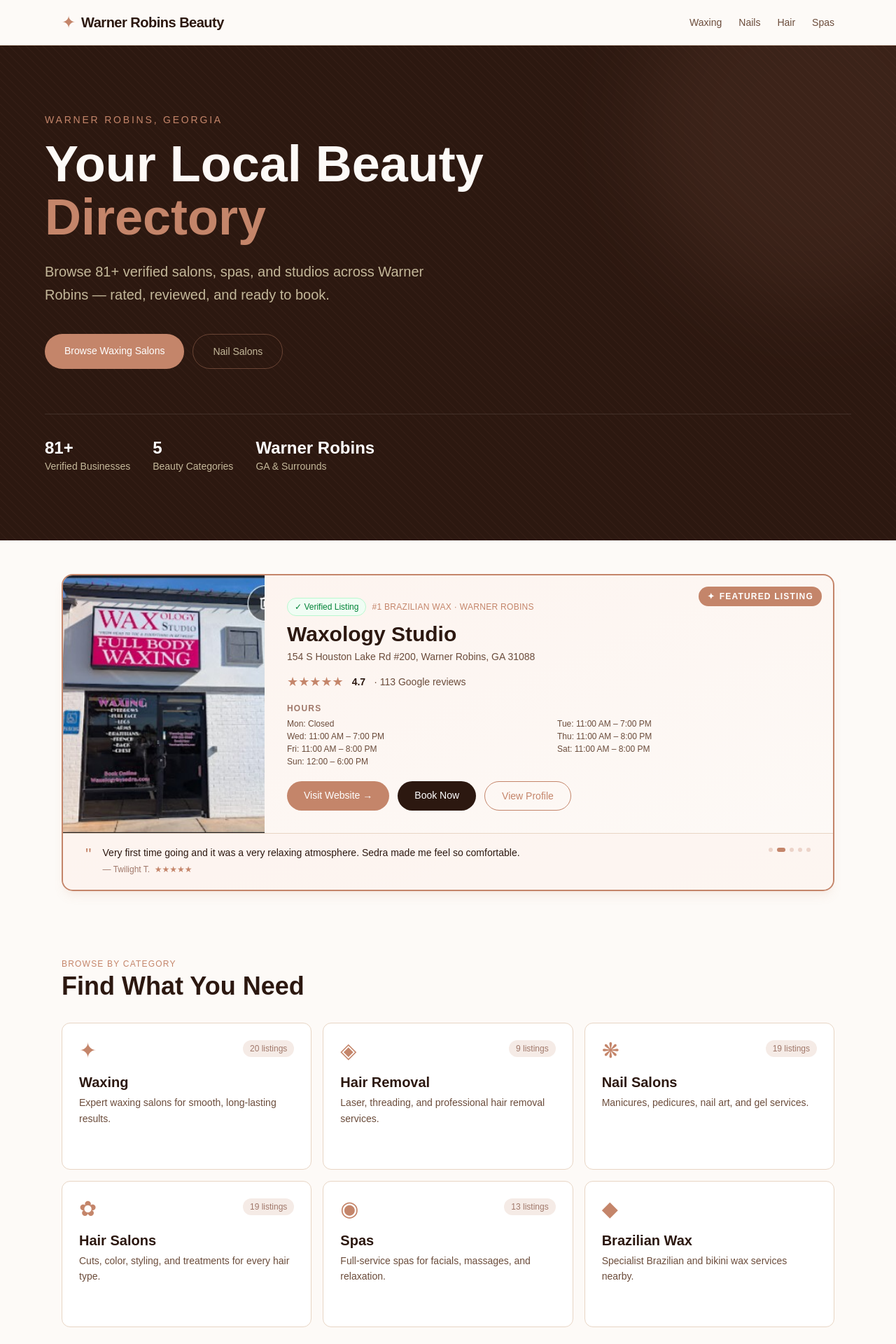
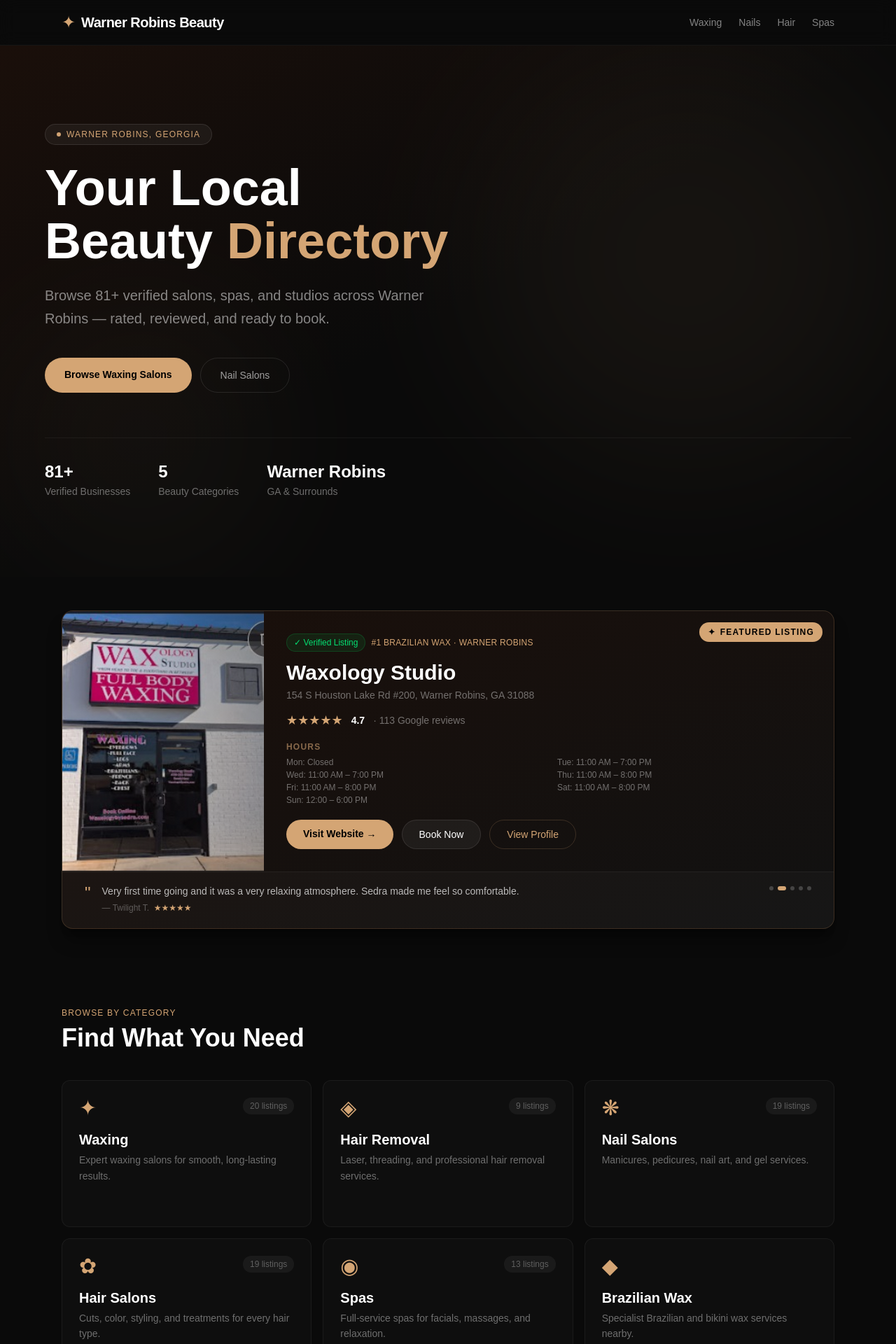
Before and after one commit to skenned23/warnerrobinsbeauty, a Next.js app: page / in a window 1280 px wide. Shown: the top 1920 px of the page at 70% size. Built offline with nearby package versions, Linux system fonts and the light colour scheme; a web font is replaced by a local one.

Commit message:
dark theme redesign

```diff
--- a/app/components/FeaturedListing.tsx
+++ b/app/components/FeaturedListing.tsx
@@ -28,55 +28,56 @@
 
   return (
     <section className="max-w-6xl mx-auto px-6 py-12">
-      <div className="relative rounded-2xl border-2 border-[#C4856A] bg-gradient-to-br from-[#FDF3EE] to-[#FDFAF7] overflow-hidden shadow-lg shadow-[#C4856A]/10">
+      <div className="relative rounded-2xl border border-[#D4A574]/20 bg-gradient-to-br from-[#1a0f0a] to-[#111] overflow-hidden shadow-xl shadow-black/40">
 
         {/* Featured badge */}
-        <div className="absolute top-4 right-4 z-10 flex items-center gap-1.5 bg-[#C4856A] text-white text-xs font-semibold tracking-widest uppercase px-3 py-1.5 rounded-full">
+        <div className="absolute top-4 right-4 z-10 flex items-center gap-1.5 bg-[#D4A574] text-black text-xs font-semibold tracking-widest uppercase px-3 py-1.5 rounded-full">
           <span>✦</span> Featured Listing
         </div>
 
         {/* Top section */}
         <div className="flex flex-col md:flex-row">
 
-          {/* Photo placeholder */}
+          {/* Photo */}
           <div className="md:w-72 h-56 md:h-auto shrink-0 relative overflow-hidden">
             <img
               src="/waxology.jpg"
               alt="Waxology Studio"
               className="w-full h-full object-cover"
             />
+            <div className="absolute inset-0 bg-gradient-to-r from-transparent to-[#1a0f0a]/40" />
           </div>
 
           {/* Info */}
           <div className="flex-1 p-7 md:p-8">
             {/* Verified + rank */}
-            <div className="flex items-center gap-2 mb-2 flex-wrap">
-              <span className="flex items-center gap-1 text-xs bg-green-50 text-green-700 border border-green-200 px-2.5 py-1 rounded-full font-medium">
+            <div className="flex items-center gap-2 mb-3 flex-wrap">
+              <span className="flex items-center gap-1 text-xs bg-green-500/10 text-green-400 border border-green-500/20 px-2.5 py-1 rounded-full font-medium">
                 ✓ Verified Listing
               </span>
-              <span className="text-xs text-[#C4856A] font-medium tracking-wide uppercase">
+              <span className="text-xs text-[#D4A574] font-medium tracking-wide uppercase">
                 #1 Brazilian Wax · Warner Robins
               </span>
             </div>
 
-            <h2 className="font-display text-3xl font-bold text-[#2C1810] mb-1">
+            <h2 className="text-3xl font-bold text-white mb-1">
               Waxology Studio
             </h2>
-            <p className="text-[#6B4C3B] text-sm mb-3">
+            <p className="text-white/40 text-sm mb-3">
               154 S Houston Lake Rd #200, Warner Robins, GA 31088
             </p>
 
             {/* Stars + rating */}
             <div className="flex items-center gap-3 mb-4">
-              <span className="flex gap-0.5 text-[#C4856A] text-lg">★★★★★</span>
-              <span className="text-sm font-semibold text-[#2C1810]">4.7</span>
-              <span className="text-sm text-[#6B4C3B]">· 113 Google reviews</span>
+              <span className="flex gap-0.5 text-[#D4A574] text-lg">★★★★★</span>
+              <span className="text-sm font-semibold text-white">4.7</span>
+              <span className="text-sm text-white/40">· 113 Google reviews</span>
             </div>
 
             {/* Hours */}
             <div className="mb-5">
-              <p className="text-xs font-semibold text-[#A0786A] uppercase tracking-widest mb-1.5">Hours</p>
-              <div className="grid grid-cols-2 gap-x-6 gap-y-0.5 text-xs text-[#6B4C3B]">
+              <p className="text-xs font-semibold text-[#D4A574]/60 uppercase tracking-widest mb-1.5">Hours</p>
+              <div className="grid grid-cols-2 gap-x-6 gap-y-0.5 text-xs text-white/40">
                 <span>Mon: Closed</span>
                 <span>Tue: 11:00 AM – 7:00 PM</span>
                 <span>Wed: 11:00 AM – 7:00 PM</span>
@@ -89,58 +90,37 @@
 
             {/* CTA buttons */}
             <div className="flex flex-wrap gap-3">
-              <a
-                href="http://waxologybysedra.com"
-                target="_blank"
-                rel="noopener noreferrer"
-                className="bg-[#C4856A] hover:bg-[#B5745A] text-white px-6 py-2.5 rounded-full text-sm font-medium transition-colors"
-              >
+              <a href="http://waxologybysedra.com" target="_blank" rel="noopener noreferrer"
+                className="bg-[#D4A574] hover:bg-[#C4956A] text-black px-6 py-2.5 rounded-full text-sm font-semibold transition-colors">
                 Visit Website →
               </a>
-              <a
-                href="http://waxologybysedra.com"
-                target="_blank"
-                rel="noopener noreferrer"
-                className="bg-[#2C1810] hover:bg-[#3D2415] text-white px-6 py-2.5 rounded-full text-sm font-medium transition-colors"
-              >
+              <a href="http://waxologybysedra.com" target="_blank" rel="noopener noreferrer"
+                className="bg-white/5 hover:bg-white/10 border border-white/10 text-white px-6 py-2.5 rounded-full text-sm font-medium transition-colors">
                 Book Now
               </a>
-              <Link
-                href="/waxology-studio"
-                className="border border-[#C4856A] text-[#C4856A] hover:bg-[#C4856A]/5 px-6 py-2.5 rounded-full text-sm font-medium transition-colors"
-              >
+              <Link href="/waxology-studio"
+                className="border border-[#D4A574]/20 text-[#D4A574] hover:bg-[#D4A574]/5 px-6 py-2.5 rounded-full text-sm font-medium transition-colors">
                 View Profile
               </Link>
             </div>
           </div>
         </div>
 
-        {/* Scrolling testimonials strip */}
-        <div className="border-t border-[#E8D5C4] bg-[#FDF3EE]/60 px-8 py-4">
+        {/* Testimonials */}
+        <div className="border-t border-white/5 bg-white/[0.02] px-8 py-4">
           <div className="flex items-start gap-4">
-            <span className="text-[#C4856A] text-2xl leading-none mt-0.5 shrink-0">"</span>
-            <div
-              className="flex-1 min-h-[48px] transition-opacity duration-400"
-              style={{ opacity: fading ? 0 : 1 }}
-            >
-              <p className="text-sm text-[#2C1810] font-medium leading-relaxed">
-                {REVIEWS[current].text}
-              </p>
-              <p className="text-xs text-[#A0786A] mt-1">
+            <span className="text-[#D4A574] text-2xl leading-none mt-0.5 shrink-0">"</span>
+            <div className="flex-1 min-h-[48px] transition-opacity duration-400" style={{ opacity: fading ? 0 : 1 }}>
+              <p className="text-sm text-white/70 font-medium leading-relaxed">{REVIEWS[current].text}</p>
+              <p className="text-xs text-white/30 mt-1">
                 — {REVIEWS[current].author} &nbsp;
-                <span className="text-[#C4856A]">★★★★★</span>
+                <span className="text-[#D4A574]">★★★★★</span>
               </p>
             </div>
-
-            {/* Dots */}
             <div className="flex gap-1.5 items-center shrink-0 mt-1">
               {REVIEWS.map((_, i) => (
-                <button
-                  key={i}
-                  onClick={() => setCurrent(i)}
-                  className={`w-1.5 h-1.5 rounded-full transition-all ${
-                    i === current ? "bg-[#C4856A] w-3" : "bg-[#C4856A]/30"
-                  }`}
+                <button key={i} onClick={() => setCurrent(i)}
+                  className={`h-1.5 rounded-full transition-all ${i === current ? "bg-[#D4A574] w-3" : "bg-white/20 w-1.5"}`}
                 />
               ))}
             </div>
--- a/app/page.tsx
+++ b/app/page.tsx
@@ -61,7 +61,7 @@
   const full = Math.floor(rating);
   const half = rating - full >= 0.5;
   return (
-    <span className="flex gap-0.5 text-[#C4856A]">
+    <span className="flex gap-0.5 text-[#D4A574]">
       {Array.from({ length: 5 }, (_, i) => (
         <span key={i} className={i < full ? "opacity-100" : half && i === full ? "opacity-60" : "opacity-20"}>★</span>
       ))}
@@ -74,42 +74,48 @@
   const topRated = getTopRated(data);
 
   return (
-    <main className="min-h-screen bg-[#FDFAF7] text-[#2C1810] font-sans">
+    <main className="min-h-screen bg-[#0A0A0A] text-white font-sans">
 
-      <header className="sticky top-0 z-50 bg-[#FDFAF7]/95 backdrop-blur-sm border-b border-[#E8D5C4]">
+      {/* Nav */}
+      <header className="sticky top-0 z-50 bg-[#0A0A0A]/90 backdrop-blur-md border-b border-white/5">
         <div className="max-w-6xl mx-auto px-6 py-4 flex items-center justify-between">
           <Link href="/" className="flex items-center gap-2">
-            <span className="text-[#C4856A] text-2xl">✦</span>
-            <span className="font-display text-xl font-semibold tracking-tight">Warner Robins Beauty</span>
+            <span className="text-[#D4A574] text-2xl">✦</span>
+            <span className="text-xl font-semibold tracking-tight">Warner Robins Beauty</span>
           </Link>
-          <nav className="hidden md:flex gap-6 text-sm text-[#6B4C3B]">
-            <Link href="/waxing" className="hover:text-[#C4856A] transition-colors">Waxing</Link>
-            <Link href="/nail-salons" className="hover:text-[#C4856A] transition-colors">Nails</Link>
-            <Link href="/hair-salons" className="hover:text-[#C4856A] transition-colors">Hair</Link>
-            <Link href="/spas" className="hover:text-[#C4856A] transition-colors">Spas</Link>
+          <nav className="hidden md:flex gap-6 text-sm text-white/50">
+            <Link href="/waxing" className="hover:text-[#D4A574] transition-colors">Waxing</Link>
+            <Link href="/nail-salons" className="hover:text-[#D4A574] transition-colors">Nails</Link>
+            <Link href="/hair-salons" className="hover:text-[#D4A574] transition-colors">Hair</Link>
+            <Link href="/spas" className="hover:text-[#D4A574] transition-colors">Spas</Link>
           </nav>
         </div>
       </header>
 
-      <section className="relative overflow-hidden bg-[#2C1810] text-[#FDFAF7] py-24 px-6">
-        <div className="absolute inset-0 opacity-[0.04]" style={{ backgroundImage: "repeating-linear-gradient(45deg, #C4856A 0, #C4856A 1px, transparent 0, transparent 50%)", backgroundSize: "12px 12px" }} />
-        <div className="absolute -top-32 -right-32 w-[500px] h-[500px] rounded-full bg-[#C4856A] opacity-10 blur-3xl" />
+      {/* Hero */}
+      <section className="relative overflow-hidden py-28 px-6">
+        <div className="absolute inset-0 bg-gradient-to-br from-[#1a0f0a] via-[#0A0A0A] to-[#0A0A0A]" />
+        <div className="absolute top-0 right-0 w-[600px] h-[600px] rounded-full bg-[#D4A574] opacity-[0.06] blur-[120px]" />
+        <div className="absolute bottom-0 left-0 w-[400px] h-[400px] rounded-full bg-[#D4A574] opacity-[0.04] blur-[100px]" />
         <div className="relative max-w-6xl mx-auto">
-          <p className="text-[#C4856A] text-sm font-medium tracking-[0.2em] uppercase mb-4">Warner Robins, Georgia</p>
-          <h1 className="font-display text-5xl md:text-7xl font-bold leading-[1.05] mb-6 max-w-3xl">
-            Your Local Beauty <span className="text-[#C4856A]">Directory</span>
+          <div className="inline-flex items-center gap-2 bg-white/5 border border-white/10 rounded-full px-4 py-1.5 text-xs text-[#D4A574] tracking-widest uppercase mb-6">
+            <span className="w-1.5 h-1.5 rounded-full bg-[#D4A574] animate-pulse" />
+            Warner Robins, Georgia
+          </div>
+          <h1 className="text-5xl md:text-7xl font-bold leading-[1.05] mb-6 max-w-3xl">
+            Your Local<br />Beauty <span className="text-[#D4A574]">Directory</span>
           </h1>
-          <p className="text-[#C4B89A] text-xl max-w-xl mb-10 leading-relaxed">
+          <p className="text-white/50 text-xl max-w-xl mb-10 leading-relaxed">
             Browse {Object.values(data).flat().length}+ verified salons, spas, and studios across Warner Robins — rated, reviewed, and ready to book.
           </p>
           <div className="flex flex-wrap gap-3">
-            <Link href="/waxing" className="bg-[#C4856A] hover:bg-[#B5745A] text-white px-7 py-3.5 rounded-full text-sm font-medium transition-colors">Browse Waxing Salons</Link>
-            <Link href="/nail-salons" className="border border-[#C4856A]/40 hover:border-[#C4856A] text-[#C4B89A] hover:text-[#C4856A] px-7 py-3.5 rounded-full text-sm font-medium transition-colors">Nail Salons</Link>
+            <Link href="/waxing" className="bg-[#D4A574] hover:bg-[#C4956A] text-black px-7 py-3.5 rounded-full text-sm font-semibold transition-colors">Browse Waxing Salons</Link>
+            <Link href="/nail-salons" className="border border-white/10 hover:border-[#D4A574]/50 text-white/60 hover:text-[#D4A574] px-7 py-3.5 rounded-full text-sm font-medium transition-colors">Nail Salons</Link>
           </div>
-          <div className="mt-16 pt-8 border-t border-white/10 flex flex-wrap gap-8 text-sm text-[#C4B89A]">
+          <div className="mt-16 pt-8 border-t border-white/5 flex flex-wrap gap-10 text-sm text-white/40">
             {[["81+", "Verified Businesses"], ["5", "Beauty Categories"], ["Warner Robins", "GA & Surrounds"]].map(([val, label]) => (
               <div key={label}>
-                <span className="block text-white text-2xl font-display font-semibold">{val}</span>
+                <span className="block text-white text-2xl font-bold mb-0.5">{val}</span>
                 <span>{label}</span>
               </div>
             ))}
@@ -117,45 +123,50 @@
         </div>
       </section>
 
+      {/* Featured */}
       <FeaturedListing />
 
-      <section className="max-w-6xl mx-auto px-6 py-12">
-        <div className="mb-8">
-          <p className="text-[#C4856A] text-xs font-medium tracking-widest uppercase mb-1">Browse by Category</p>
-          <h2 className="font-display text-3xl md:text-4xl font-bold">Find What You Need</h2>
+      {/* Categories */}
+      <section className="max-w-6xl mx-auto px-6 py-16">
+        <div className="mb-10">
+          <p className="text-[#D4A574] text-xs font-medium tracking-widest uppercase mb-2">Browse by Category</p>
+          <h2 className="text-3xl md:text-4xl font-bold">Find What You Need</h2>
         </div>
         <div className="grid grid-cols-1 sm:grid-cols-2 lg:grid-cols-3 gap-4">
           {CATEGORIES.map((cat) => (
-            <Link key={cat.slug} href={`/${cat.slug}`} className="group relative rounded-xl border border-[#E8D5C4] bg-white hover:border-[#C4856A] hover:shadow-lg hover:shadow-[#C4856A]/10 p-6 transition-all duration-200">
+            <Link key={cat.slug} href={`/${cat.slug}`}
+              className="group relative rounded-xl border border-white/5 bg-white/[0.02] hover:bg-white/[0.05] hover:border-[#D4A574]/30 p-6 transition-all duration-200">
               <div className="flex items-start justify-between mb-4">
-                <span className="text-[#C4856A] text-3xl leading-none">{cat.icon}</span>
-                {cat.count && <span className="text-xs text-[#A0786A] bg-[#F5EBE6] px-2.5 py-1 rounded-full">{cat.count} listings</span>}
+                <span className="text-[#D4A574] text-3xl leading-none">{cat.icon}</span>
+                {cat.count && <span className="text-xs text-white/30 bg-white/5 px-2.5 py-1 rounded-full">{cat.count} listings</span>}
               </div>
-              <h3 className="font-display text-xl font-semibold mb-1 group-hover:text-[#C4856A] transition-colors">{cat.label}</h3>
-              <p className="text-sm text-[#6B4C3B] leading-relaxed">{cat.description}</p>
-              <div className="mt-4 text-[#C4856A] text-sm font-medium opacity-0 group-hover:opacity-100 transition-opacity">Browse all →</div>
+              <h3 className="text-xl font-semibold mb-1 group-hover:text-[#D4A574] transition-colors">{cat.label}</h3>
+              <p className="text-sm text-white/40 leading-relaxed">{cat.description}</p>
+              <div className="mt-4 text-[#D4A574] text-sm font-medium opacity-0 group-hover:opacity-100 transition-opacity">Browse all →</div>
             </Link>
           ))}
         </div>
       </section>
 
-      <section className="bg-[#F5EBE6]/50 py-16 px-6">
+      {/* Top Rated */}
+      <section className="bg-white/[0.02] border-y border-white/5 py-16 px-6">
         <div className="max-w-6xl mx-auto">
-          <div className="mb-8">
-            <p className="text-[#C4856A] text-xs font-medium tracking-widest uppercase mb-1">Community Favorites</p>
-            <h2 className="font-display text-3xl md:text-4xl font-bold">Top-Rated in Warner Robins</h2>
+          <div className="mb-10">
+            <p className="text-[#D4A574] text-xs font-medium tracking-widest uppercase mb-2">Community Favorites</p>
+            <h2 className="text-3xl md:text-4xl font-bold">Top-Rated in Warner Robins</h2>
           </div>
           <div className="grid grid-cols-1 md:grid-cols-2 lg:grid-cols-3 gap-4">
             {topRated.map((biz, i) => (
-              <Link key={biz.id || biz.name} href={`/${biz.id || biz.name.toLowerCase().replace(/\s+/g, "-")}`} className="group bg-white rounded-xl border border-[#E8D5C4] hover:border-[#C4856A] hover:shadow-md p-6 transition-all duration-200">
+              <Link key={biz.id || biz.name} href={`/${biz.id || biz.name.toLowerCase().replace(/\s+/g, "-")}`}
+                className="group bg-white/[0.03] rounded-xl border border-white/5 hover:border-[#D4A574]/30 hover:bg-white/[0.06] p-6 transition-all duration-200">
                 <div className="flex items-start gap-4">
-                  <span className="w-9 h-9 rounded-full bg-[#F5EBE6] text-[#C4856A] flex items-center justify-center text-sm font-bold shrink-0">{i + 1}</span>
+                  <span className="w-9 h-9 rounded-full bg-[#D4A574]/10 text-[#D4A574] flex items-center justify-center text-sm font-bold shrink-0">{i + 1}</span>
                   <div className="flex-1 min-w-0">
-                    <h3 className="font-semibold text-[#2C1810] group-hover:text-[#C4856A] transition-colors truncate mb-0.5">{biz.name}</h3>
-                    <p className="text-xs text-[#A0786A] mb-2">{biz.categoryLabel}</p>
+                    <h3 className="font-semibold group-hover:text-[#D4A574] transition-colors truncate mb-0.5">{biz.name}</h3>
+                    <p className="text-xs text-white/30 mb-2">{biz.categoryLabel}</p>
                     <div className="flex items-center gap-2">
                       <Stars rating={biz.rating!} />
-                      <span className="text-xs text-[#6B4C3B]">{biz.rating} ({biz.reviewCount?.toLocaleString()})</span>
+                      <span className="text-xs text-white/40">{biz.rating} ({biz.reviewCount?.toLocaleString()})</span>
                     </div>
                   </div>
                 </div>
@@ -165,28 +176,33 @@
         </div>
       </section>
 
+      {/* CTA */}
       <section className="max-w-6xl mx-auto px-6 py-16">
-        <div className="rounded-2xl bg-[#2C1810] text-white p-10 md:p-14 text-center relative overflow-hidden">
-          <div className="absolute inset-0 opacity-[0.05]" style={{ backgroundImage: "repeating-linear-gradient(45deg, #C4856A 0, #C4856A 1px, transparent 0, transparent 50%)", backgroundSize: "12px 12px" }} />
+        <div className="rounded-2xl border border-[#D4A574]/20 bg-gradient-to-br from-[#1a0f0a] to-[#0A0A0A] p-10 md:p-14 text-center relative overflow-hidden">
+          <div className="absolute top-0 right-0 w-80 h-80 rounded-full bg-[#D4A574] opacity-[0.06] blur-[80px]" />
           <div className="relative">
-            <span className="text-[#C4856A] text-4xl">✦</span>
-            <h2 className="font-display text-3xl md:text-4xl font-bold mt-4 mb-3">Own a Beauty Business in Warner Robins?</h2>
-            <p className="text-[#C4B89A] mb-8 max-w-xl mx-auto">Get your salon or spa listed — free basic listings and premium featured placement available.</p>
-            <a href="mailto:hello@warnerrobinsbeauty.com" className="inline-block bg-[#C4856A] hover:bg-[#B5745A] text-white px-8 py-4 rounded-full font-medium transition-colors">Get Listed Today</a>
+            <span className="text-[#D4A574] text-4xl">✦</span>
+            <h2 className="text-3xl md:text-4xl font-bold mt-4 mb-3">Own a Beauty Business in Warner Robins?</h2>
+            <p className="text-white/40 mb-8 max-w-xl mx-auto">Get your salon or spa listed — free basic listings and premium featured placement available.</p>
+            <a href="mailto:hello@warnerrobinsbeauty.com"
+              className="inline-block bg-[#D4A574] hover:bg-[#C4956A] text-black px-8 py-4 rounded-full font-semibold transition-colors">
+              Get Listed Today
+            </a>
           </div>
         </div>
       </section>
 
-      <footer className="border-t border-[#E8D5C4] bg-[#FDFAF7] py-10 px-6">
-        <div className="max-w-6xl mx-auto flex flex-col md:flex-row items-center justify-between gap-4 text-sm text-[#A0786A]">
-          <div className="flex items-center gap-2 font-display font-semibold text-[#2C1810]">
-            <span className="text-[#C4856A]">✦</span> Warner Robins Beauty Directory
+      {/* Footer */}
+      <footer className="border-t border-white/5 py-10 px-6">
+        <div className="max-w-6xl mx-auto flex flex-col md:flex-row items-center justify-between gap-4 text-sm text-white/30">
+          <div className="flex items-center gap-2 font-semibold text-white/70">
+            <span className="text-[#D4A574]">✦</span> Warner Robins Beauty Directory
           </div>
           <nav className="flex gap-6">
-            <Link href="/waxing" className="hover:text-[#C4856A] transition-colors">Waxing</Link>
-            <Link href="/nail-salons" className="hover:text-[#C4856A] transition-colors">Nails</Link>
-            <Link href="/hair-salons" className="hover:text-[#C4856A] transition-colors">Hair</Link>
-            <Link href="/spas" className="hover:text-[#C4856A] transition-colors">Spas</Link>
+            <Link href="/waxing" className="hover:text-[#D4A574] transition-colors">Waxing</Link>
+            <Link href="/nail-salons" className="hover:text-[#D4A574] transition-colors">Nails</Link>
+            <Link href="/hair-salons" className="hover:text-[#D4A574] transition-colors">Hair</Link>
+            <Link href="/spas" className="hover:text-[#D4A574] transition-colors">Spas</Link>
           </nav>
           <p>© {new Date().getFullYear()} warnerrobinsbeauty.com</p>
         </div>
```
Lines whose indentation alone changed are shown as unchanged.
